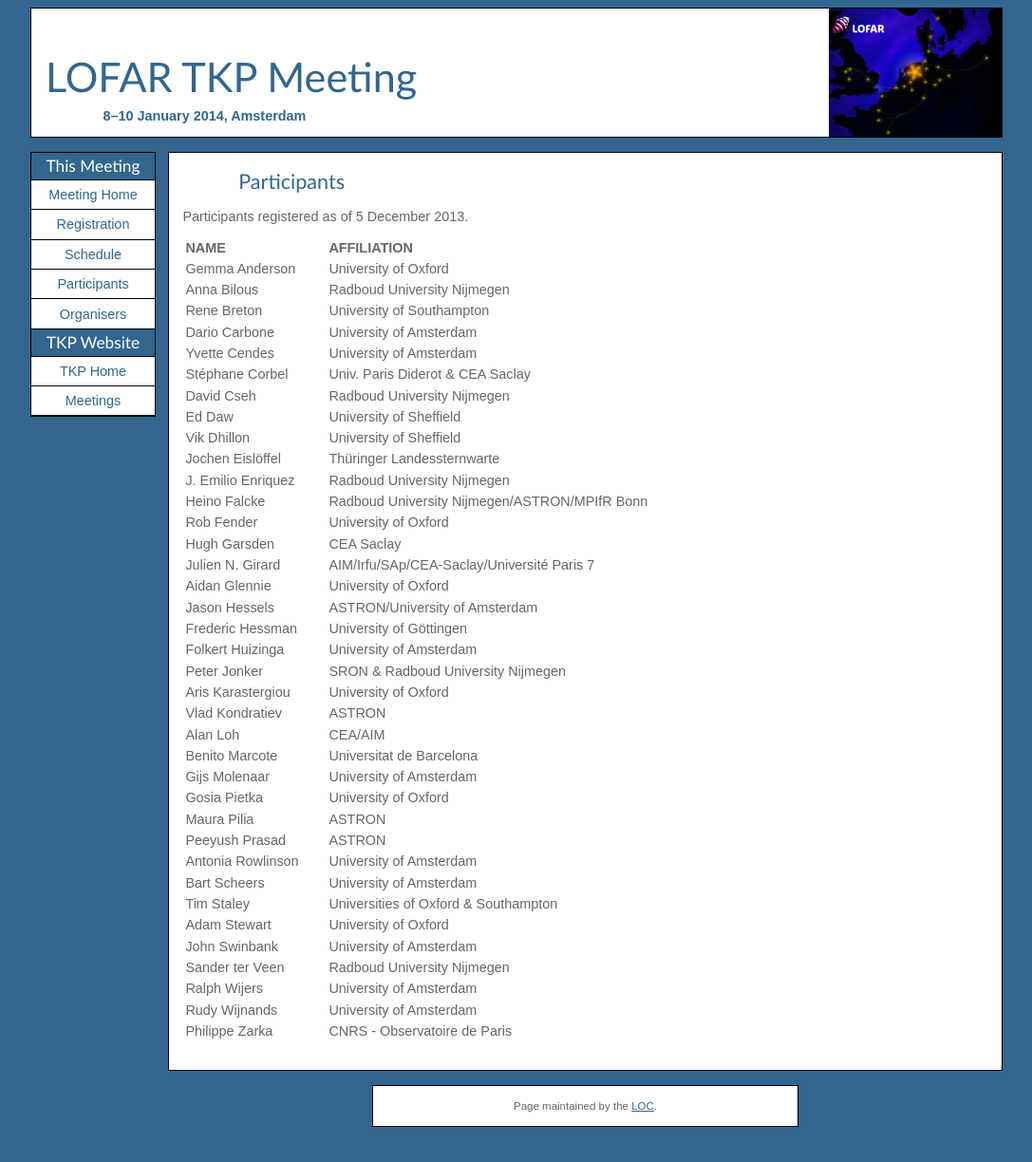
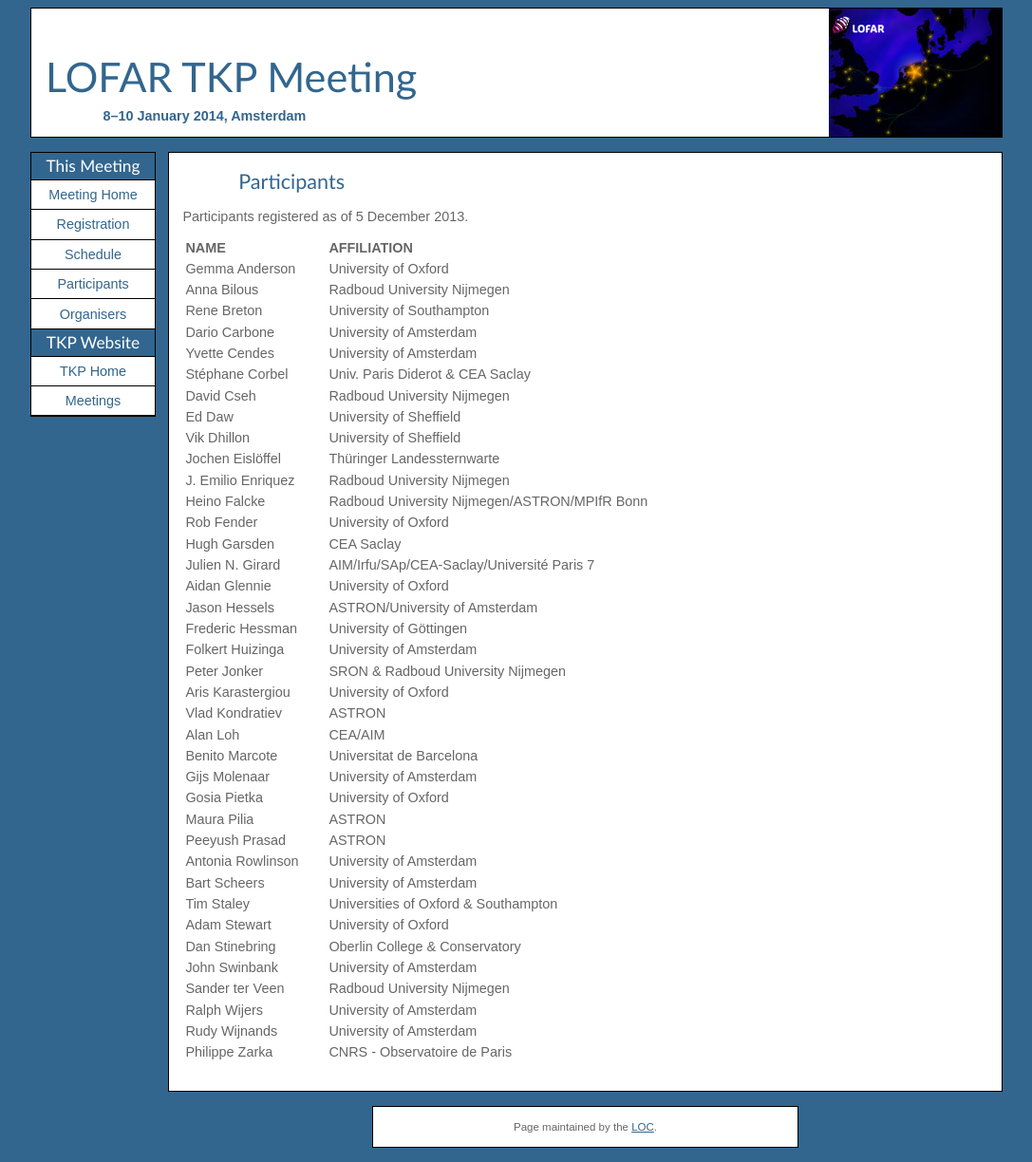
Before and after one commit to transientskp/transientskp.github.com, a Jekyll site: the page built from meetings/2014-01/participants.html, in a window 1280 px wide. Shown: the whole page at 95% size, without its empty margins (96-1183 px from the left). Built offline with Jekyll 4.4.1, drawn with Linux system fonts in a browser that asks for light colours; before the commit the page ends 1202 px from its top, so only the background shows below that.

Commit message:
Dan Stinebring

```diff
--- a/meetings/2014-01/participants.html
+++ b/meetings/2014-01/participants.html
@@ -145,6 +145,10 @@
     <td>University of Oxford</td>
   </tr>
   <tr>
+    <td>Dan Stinebring</td>
+    <td>Oberlin College &amp; Conservatory</td>
+  </tr>
+  <tr>
     <td>John Swinbank</td>
     <td>University of Amsterdam</td>
   </tr>
```
